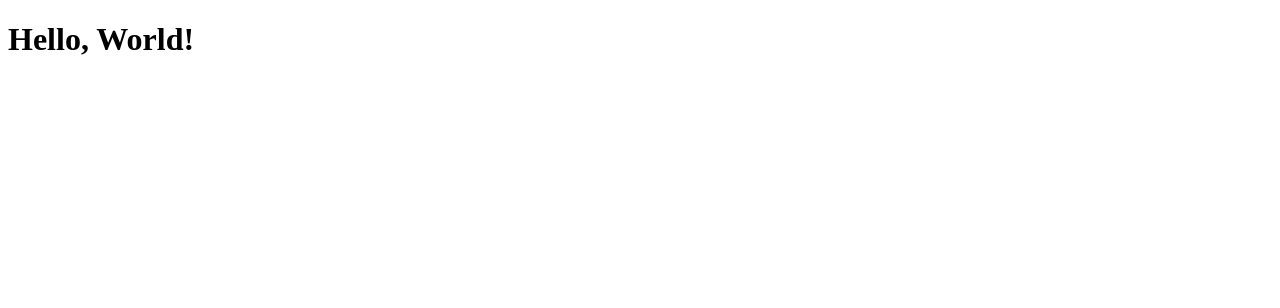
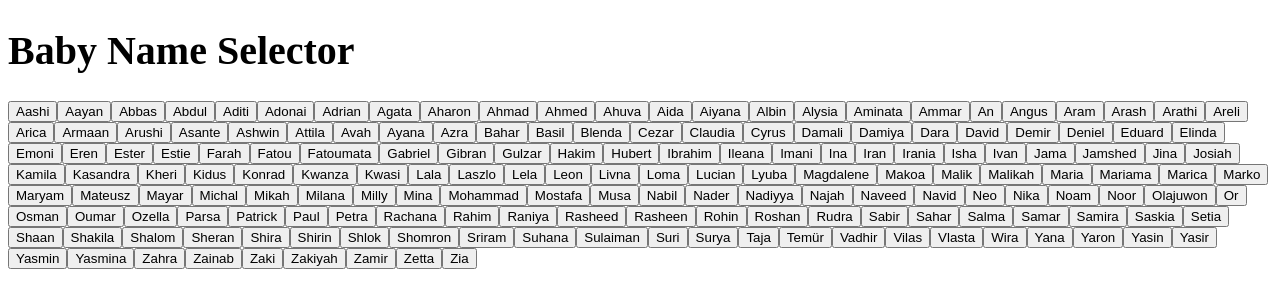
Before and after one commit to nchumphot/baby-names-react, a React (Create React App) app: page / in a window 1280 px wide. Shown: the top 308 px of the page. Built offline with nearby package versions, Linux system fonts and the light colour scheme; the HTML template or start-up script is replaced by a standard one.

Commit message:
Added CSS style sheet

```diff
--- a/src/App.tsx
+++ b/src/App.tsx
@@ -1,7 +1,12 @@
-import { greet } from "./utils/greet";
+import { MainContent } from "./components/MainContent";
+import "./css/style.css";
 
 function App(): JSX.Element {
-  return <h1>{greet("World")}</h1>;
+  return (
+    <>
+      <MainContent />
+    </>
+  );
 }
 
 export default App;
```
